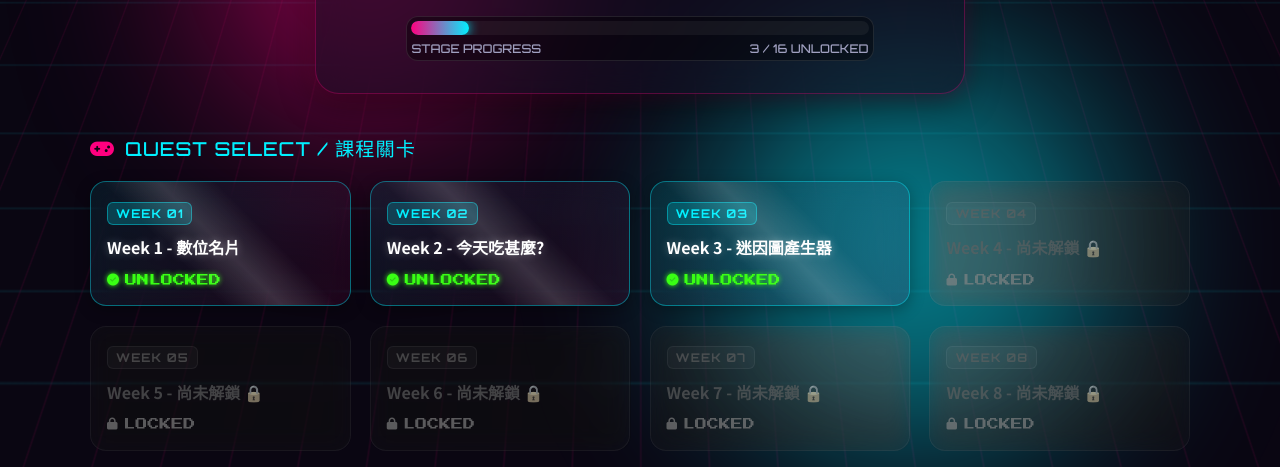
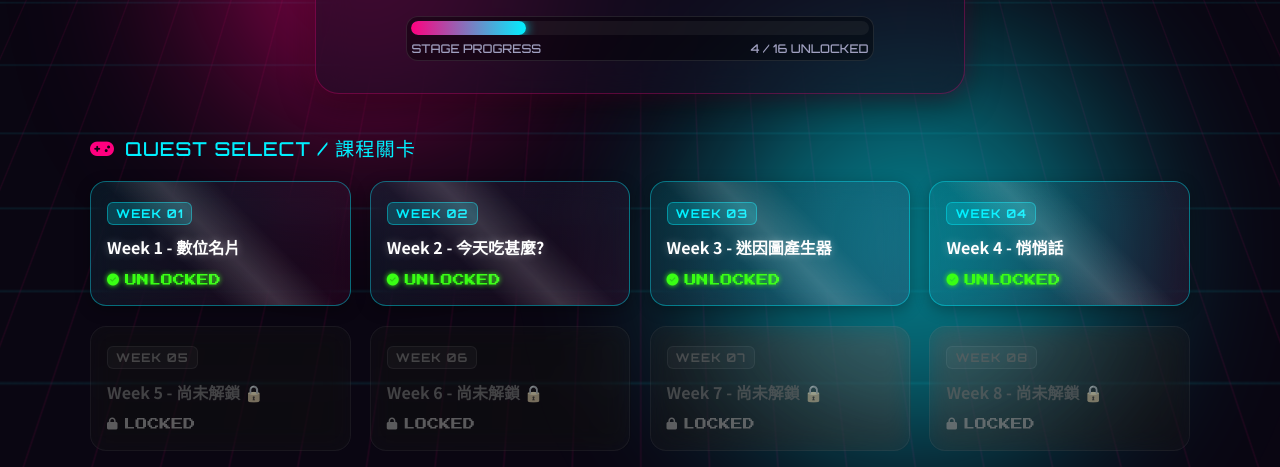
Before and after one commit to s26122116-cmd/-, a plain HTML site: page index.html in a window 1280 px wide. Shown: the part 300-767 px from the top of the page. Drawn offline with Linux system fonts and the light colour scheme.

Commit message:
Update index.html

```diff
--- a/index.html
+++ b/index.html
@@ -249,7 +249,7 @@
 
     .progress-fill {
       height: 100%;
-      width: 12.5%; /* 2/16 = 12.5% */
+      width: 25%; /* 4/16 = 25% */
       background: linear-gradient(90deg, var(--neon-pink), var(--neon-cyan));
       border-radius: 8px;
       box-shadow: 0 0 12px var(--neon-cyan);
@@ -532,7 +532,7 @@
         </div>
         <div class="progress-text">
           <span>STAGE PROGRESS</span>
-          <span>3 / 16 UNLOCKED</span>
+          <span>4 / 16 UNLOCKED</span>
         </div>
       </div>
     </header>
@@ -573,14 +573,14 @@
         </div>
       </a>
 
-      <!-- Week 4: Locked -->
-      <div class="quest-card locked" onclick="triggerLockedAlert(this, 'Week 4')">
+      <!-- Week 4: Unlocked -->
+      <a href="w4/index.html" class="quest-card unlocked">
         <span class="week-tag">WEEK 04</span>
-        <div class="quest-title">Week 4 - 尚未解鎖 🔒</div>
+        <div class="quest-title">Week 4 - 悄悄話</div>
         <div class="quest-status">
-          <i class="fa-solid fa-lock"></i> LOCKED
+          <i class="fa-solid fa-circle-check"></i> UNLOCKED
         </div>
-      </div>
+      </a>
 
       <!-- Week 5: Locked -->
       <div class="quest-card locked" onclick="triggerLockedAlert(this, 'Week 5')">
```
Lines whose indentation alone changed are shown as unchanged.
